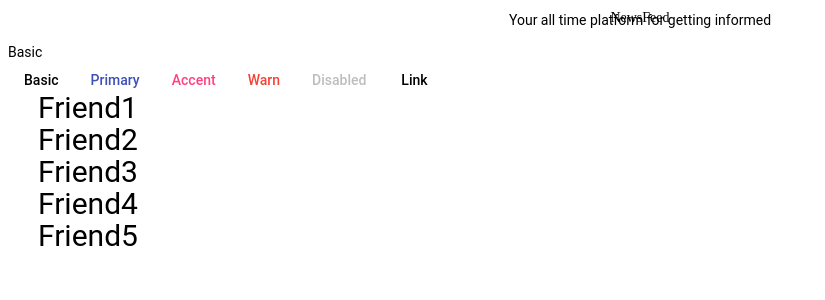
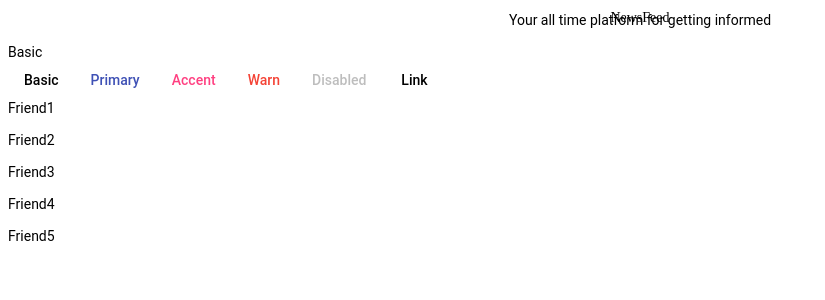
Before and after one commit to paulmunyao/newsfeed, an Angular app: page / in a window 1280 px wide. Shown: the top 300 px of the page, without its empty margins (0-825 px from the left). Built offline with nearby package versions, Linux system fonts and the light colour scheme; a web font is replaced by a local one.

Commit message:
comment code

```diff
--- a/src/app/user/user.component.css
+++ b/src/app/user/user.component.css
@@ -1,4 +1,4 @@
-.user{
+/* .user{
     margin-left: 30px;
     font-size: 30px;
-}
+} */
```
